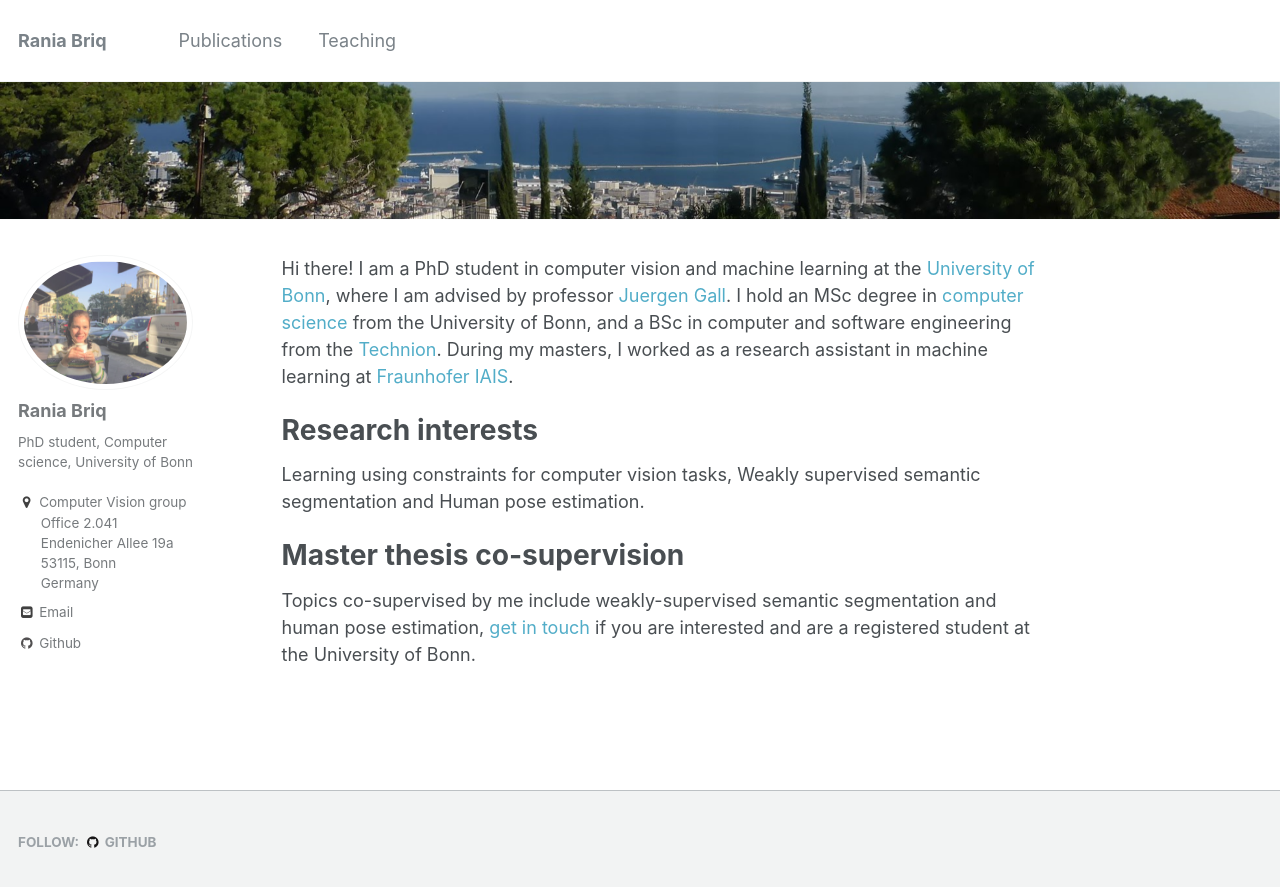
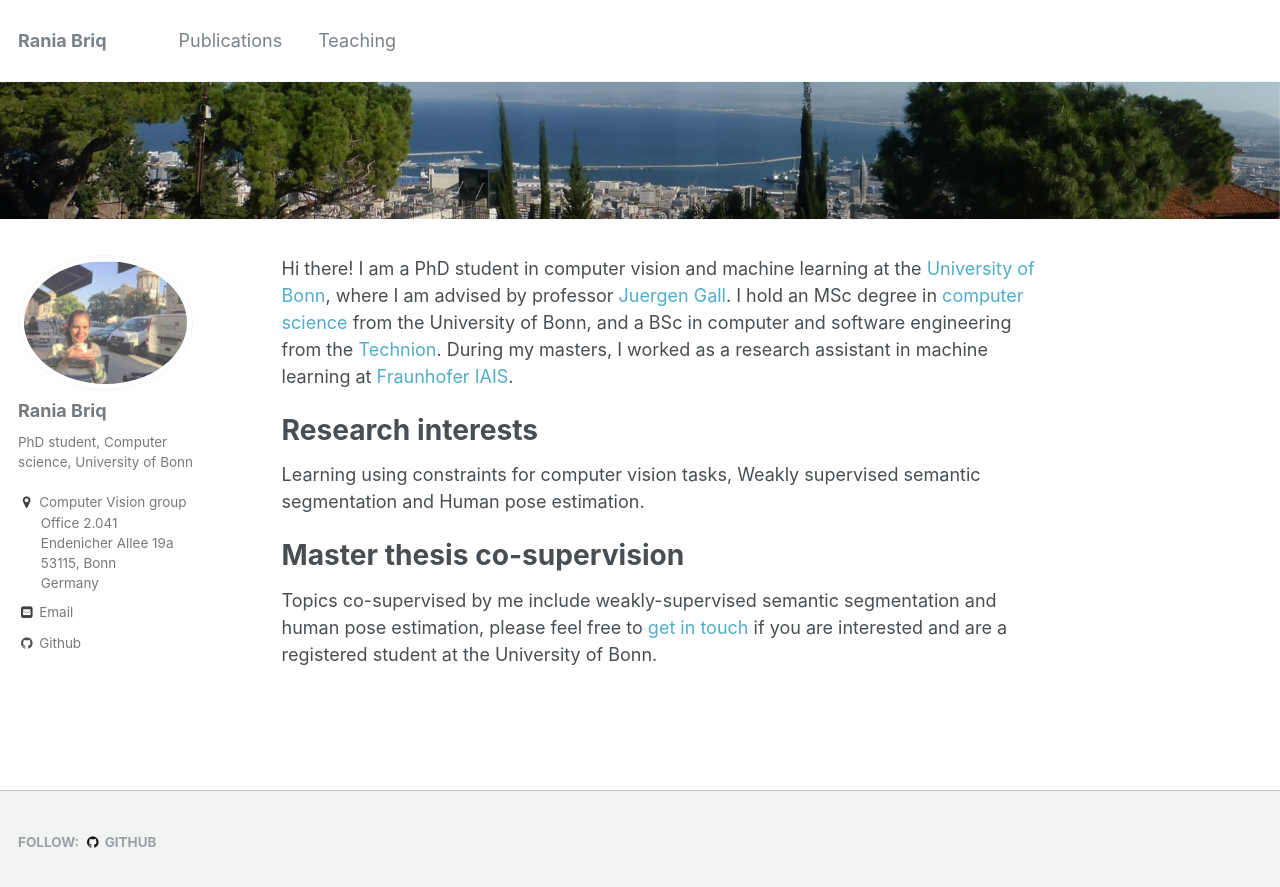
Before and after one commit to briqr/briqr.github.io, a Jekyll site: the page built from _pages/about.md, in a window 1280 px wide. Shown: the top 887 px of the page. Built offline with Jekyll 4.4.1, drawn with Linux system fonts in a browser that asks for light colours.

Commit message:
Update about.md

```diff
--- a/_pages/about.md
+++ b/_pages/about.md
@@ -24,4 +24,4 @@ Learning using constraints for computer vision tasks, Weakly supervised semantic
 
 Master thesis co-supervision
 ======
-Topics co-supervised by me include weakly-supervised semantic segmentation and human pose estimation, [get in touch](http://pages.iai.uni-bonn.de/gall_juergen/) if you are interested and are a registered student at the University of Bonn.
+Topics co-supervised by me include weakly-supervised semantic segmentation and human pose estimation, please feel free to [get in touch](http://pages.iai.uni-bonn.de/gall_juergen/) if you are interested and are a registered student at the University of Bonn.
```
